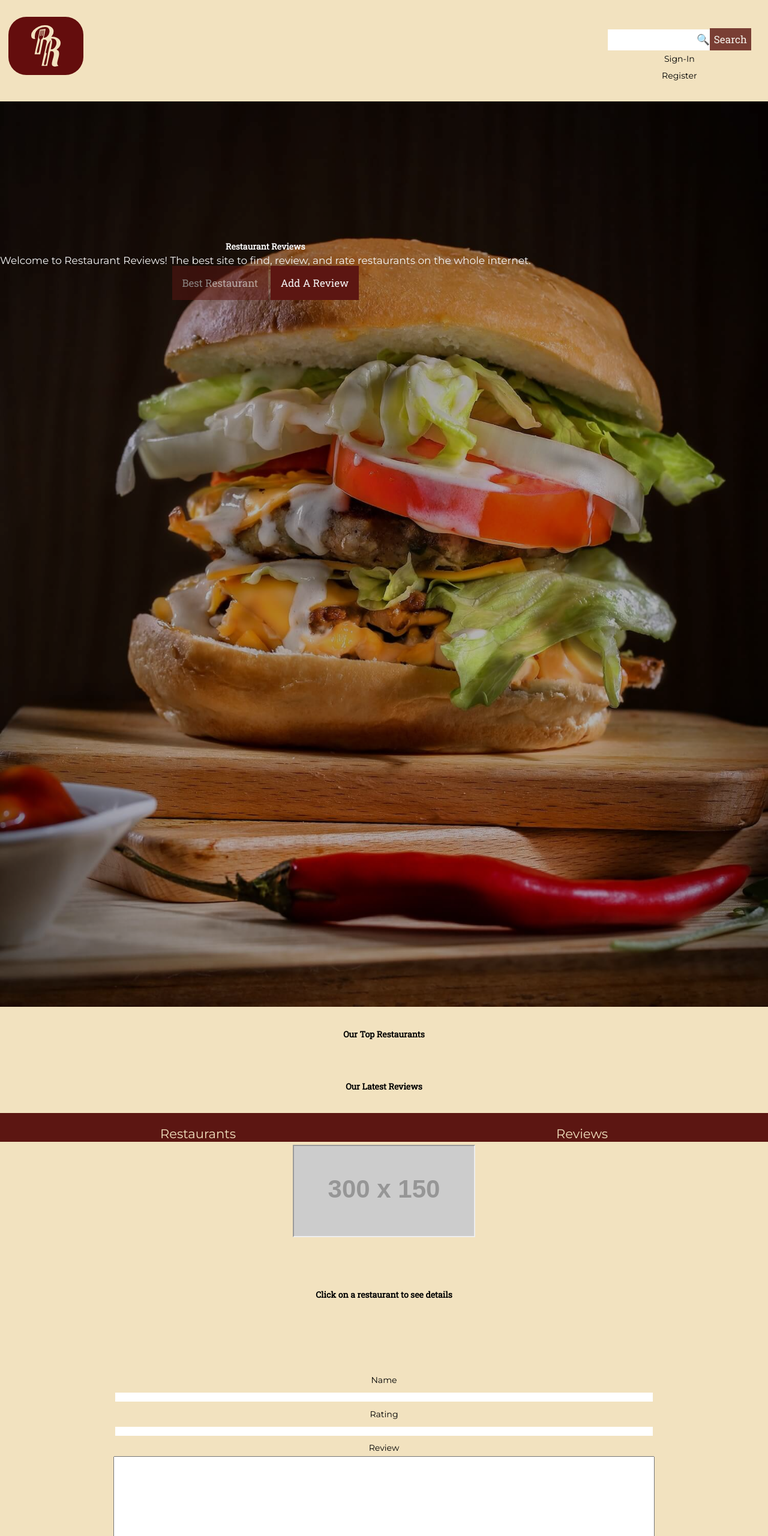
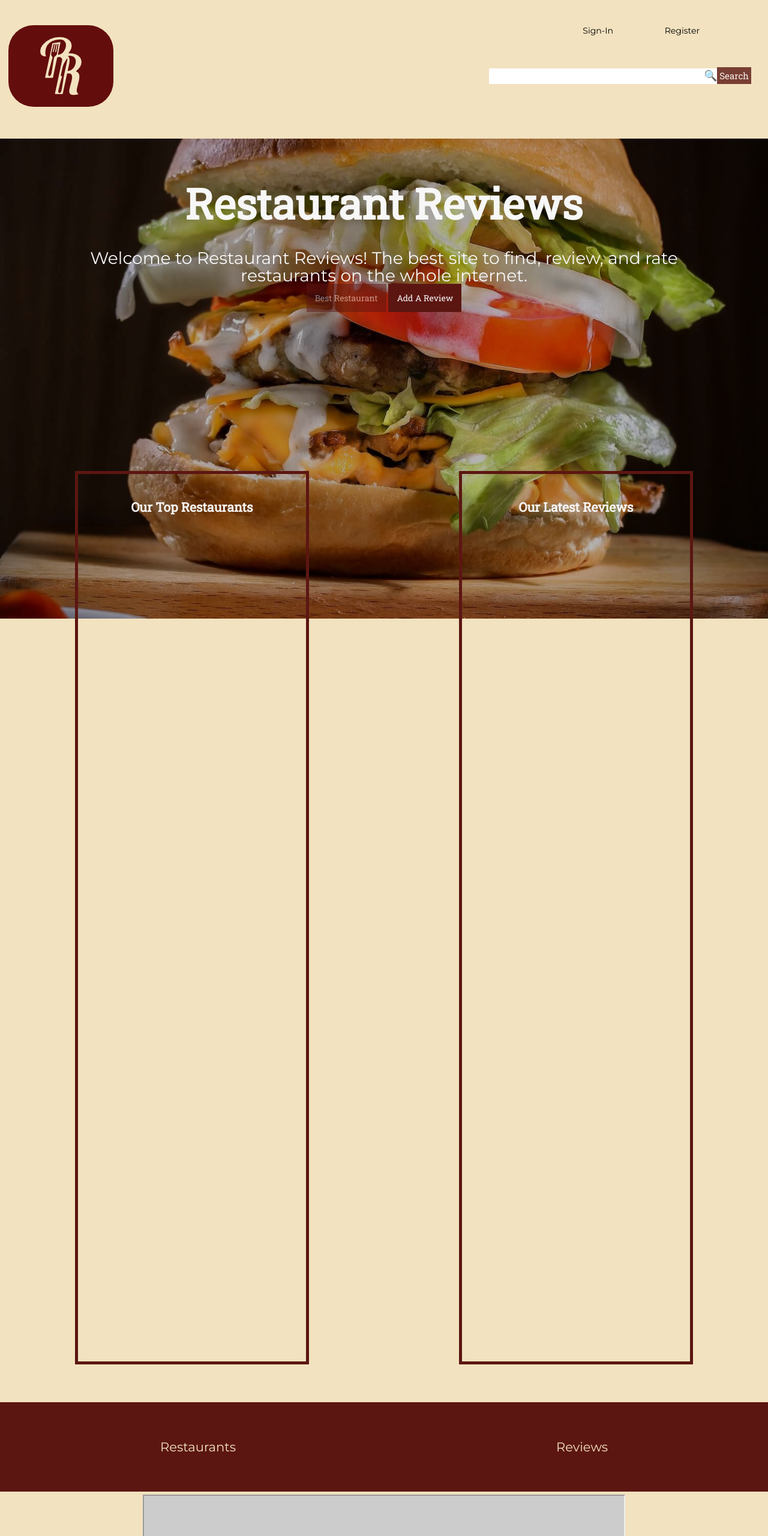
Before and after one commit to ivan0010wang/ivan0010wang.github.io, a plain HTML site: page index.html in a window 1280 px wide. Shown: the top 2560 px of the page at 60% size. Drawn offline with Linux system fonts and the light colour scheme; files that its build step writes are made by us from their sources; no server answers; placeholder pictures from the web are drawn by us.

Commit message:
NO.MORE.LAYOUT.BREAKS

```diff
--- a/index.html
+++ b/index.html
@@ -14,9 +14,8 @@
 <body>
     <div class="page-container">
         <header>
-
             <nav class="nav-bar">
-                <div class="logo-container"><img src="/images/restaurant-reviews.svg" alt="Restaurant Reviews Logo" height="125" width="125"></div>
+                <div class="logo-container"><img src="/images/restaurant-reviews.svg" alt="Restaurant Reviews Logo" ></div>
                 <div class="client-tools">
                     <div class="search">
                         <input type="text" placeholder="&#x1F50D;"><button>Search</button>
@@ -47,8 +46,8 @@
             </div>
         </div>
         <div class="totals">
-            <span class="total-restaurants" id="totalRestaurants"><br>Restaurants</span>
-            <span class="total-reviews" id="totalReviews"><br>Reviews</span>
+            <span class="total-restaurants" id="totalRestaurants">Restaurants<br></span>
+            <span class="total-reviews" id="totalReviews">Reviews<br></span>
         </div>
         <div class="all-restaurants">
             <div class="promo1">
@@ -63,20 +62,17 @@
             <div class="restaurant-attributes">
                 <h1>Click on a restaurant to see details</h1>
             </div>
-            <div class="restaurant-grade"></div>
         </div>
-
+        <div class="reviews">
             <form action="" class="enter-review">
-            <label for="name">Name</label><br>
+                <label for="name">Name:</label><br>
                 <input type="text" id="name" name="name"><br>
-            <label for="rating">Rating</label><br>
+                <label for="rating">Rating:</label><br>
                 <input type="number" id="rating" name="rating" min="1" max="5"><br>
-            <label for="Review">Review</label><br>
+                <label for="Review">Review:</label><br>
                 <textarea id="review" rows="10" cols="50"></textarea><br>
                 <input type="submit" value="Submit your review">
             </form>
-    </div>
-    <div class="reviews">
             <div class="review1"></div>
             <div class="review2"></div>
             <div class="review3"></div>
@@ -127,7 +123,6 @@
             <a href="https://github.com/IvanTheWonderful">Ivan      </a>
             <a href="https://github.com/JordanHofer92">Jordan     </a>
         </div>
-        </div>
         </footer>
     </div>
     <script src="./scripts/pleaseWork.js"></script>
--- a/styles/main.css
+++ b/styles/main.css
@@ -86,6 +86,12 @@ ul {
     padding: 1em;
 }
 
+.logo-container {
+    width: 100px;
+    height: 100px;
+    align-self: center;
+}
+
 .client-tools {
     display: flex;
     flex-direction: column;
@@ -96,8 +102,8 @@ ul {
 
 .client-tools input {
     margin-top: 2em;
-    height: 2em;
-    width: 170px;
+    height: 1.5em;
+    width: 120px;
     border: none;
 }
 
@@ -110,11 +116,11 @@ ul {
 }
 
 .client-tools button {
-    padding: 7px;
+    padding: 4px;
     background-color: rgb(92, 22, 18);
     color: #f7f7f7;
     opacity: 0.8;
-    font-size: 17px;
+    font-size: 15px;
 }
 
 .client-tools button:hover {
@@ -222,7 +228,7 @@ p {
 }
 
 .restaurant-button-active{
-    background: rgb(255, 94, 0);
+    background: rgb(92, 22, 18);
     text-decoration: underline;
 }
 
@@ -240,8 +246,9 @@ p {
 }
 
 form {
+    margin-top: 1em;
     text-align: center;
-    color: black;
+    color: rgb(92, 22, 18);
     line-height: 2em;
 }
 
@@ -350,19 +357,6 @@ footer a:hover {
     margin-top: 1.5em;
 }
 
-
-.promo2 {
-    display: flex;
-    justify-content: center;
-    margin-bottom: .5em;
-}
-
-.promo2 iframe {
-    width: 300px;
-    height: 150px;
-    background-image: url(https://via.placeholder.com/300x150);
-}
-
 footer {
     background: #000000;
     color: #F7F7F7;
@@ -371,9 +365,10 @@ footer {
     max-height: 100%;
     max-width: 100%;
     padding: 2em;
+}
 
 .logo-footer h1 {
-    font-size: 4em;
+    font-size: 2em;
     grid-area: title;
     color: white;
 }
@@ -406,17 +401,48 @@ footer a:hover {
 }
 
 @media only screen and (min-width: 600px) {
+
+    .logo-container {
+        width: 150px;
+        height: 150px;;
+        margin-top: 2em;
+    }
+
+    .client-tools {
+        display: flex;
+        flex-direction: column-reverse;
+        justify-content: space-around;
+    }
+
+    .client-tools input {
+        width: 300px;
+        margin-bottom: 2em;
+    }
+
     .sign-in {
         display: flex;
-            justify-content: space-between;
-            margin-right: 5em;
+        justify-content: space-around;
+        margin-top: 2em;
     }
     .sign-in br {
         display: none;
     }
-        .home-cards {
+
+    .top-restaurants {
+        border: white solid 5px;
+        margin-bottom: 1em;
+    }
+
+    .latest-reviews {
         border: white solid 5px;
     }
+
+    .promo1 iframe {
+        width: 500px;
+        height: 200px;
+        background-image: url(https://via.placeholder.com/500x200);
+    }
+
     .review1 {
         border: white solid 5px;
     }
@@ -426,6 +452,13 @@ footer a:hover {
     .review3 {
         border: white solid 5px;
     }
+
+    .promo2 iframe {
+        width: 500px;
+        height: 200px;
+        background-image: url(https://via.placeholder.com/500x200);
+    }
+
     footer {
         height: 300px;
         font-size: .5em;
@@ -483,37 +516,61 @@ footer a:hover {
 }
 
 @media only screen and (min-width: 900px) {
+
     button {
         font-size: 1em;
     }
+
     .page-container {
         display: grid;
-            grid-template-areas: "nav-bar" "home" "home-cards" "totals" "all-restaurants" "current-restaurant" "reviews" "site-info";
-            grid-template-rows: .05fr 1fr 2fr .15fr .5fr .5fr .5fr .05fr;
+        grid-template-areas:
+         "nav-bar"
+         "home"
+         "home-cards"
+         "totals"
+         "all-restaurants"
+         "current-restaurant"
+         "reviews"
+         "site-info";
+        grid-template-rows: .05fr .30fr .5fr .10fr .25fr .25fr .25fr .05fr;
         grid-template-columns: 1fr;
     }
+
     .nav-bar {
         grid-area: nav-bar;
         display: flex;
         justify-content: space-between;
     }
+
+    .logo-container {
+        width: 175px;
+        height: 175px;;
+        margin-top: 2em;
+    }
+
     .client-tools {
         display: flex;
-            flex-direction: row;
+        flex-direction: column-reverse;
         text-align: center;
-            align-items: center;
+        justify-content: initial;
+        margin-bottom: 3em;
     }
+
     .client-tools input {
-            margin-bottom: 1em;
         width: 380px;
     }
+
     .sign-in {
-            margin-left: 2em;
-            margin-top: 2em;
+        margin-left: 5em;
+        margin-top: 1em;
+        display: flex;
+        justify-content: space-evenly;
     }
+
     input {
         width: 15em;
     }
+
     .home {
         grid-area: home;
         text-align: center;
@@ -542,7 +599,6 @@ footer a:hover {
         display: flex;
         flex-direction: row;
         justify-content: space-around;
-            max-height: 90%;
         margin-top: 3em;
         margin-bottom: 3em;
     }
@@ -555,158 +611,185 @@ footer a:hover {
         font-weight: 800;
         color: #000000;
     }
+
     .top-restaurants {
         border: 5px solid rgb(92, 22, 18);
         width: 18em;
+        height: 70em;
         position: relative;
         margin-top: 5%;
         font-size: 1.5em;
         line-height: 4em;
     }
+
     .latest-reviews {
         border: 5px solid rgb(92, 22, 18);
         width: 18em;
+        height: 70em;
         position: relative;
         margin-top: 5%;
         font-size: 1.5em;
         line-height: 4em;
     }
+
     .totals {
         grid-area: totals;
         display: flex;
         justify-content: space-around;
     }
+
     .promo1 iframe {
         width: 800px;
         height: 250px;
         background-image: url(https://via.placeholder.com/800x250);
     }
+
     .all-restaurants {
         grid-area: all-restaurants;
     }
+
     .current-restaurant {
         grid-area: current-restaurant;
     }
-        .attribute-icons {
-            display: flex;
-            flex-direction: column;
-            margin-top: 3em;
-            justify-content: space-around;
-            max-width: 40%;
-            margin-left: 30%;
-        }
+
     .reviews {
         grid-area: reviews;
         display: grid;
         max-width: 100%;
-            grid-template-areas: "review1 review-images" "review2 review-images" "review3 advert";
-            grid-template-rows: .25fr .25fr .25fr;
+        grid-template-areas:
+        "revform revform"
+        "review1 review-images"
+        "review2 review-images"
+        "review3 advert";
+        grid-template-rows: 1fr .25fr .25fr .25fr;
         grid-template-columns: .4fr .65fr;
         grid-gap: 1em;
     }
-        input {
-            width: 15%
+
+    .enter-review {
+        grid-area: revform;
+        text-align: left;
+        margin-left: 15%;
     }
+
+
     textarea {
-            width: 15%;
+        width: 500px;
     }
+
     .review1 {
         grid-area: review1;
         margin: 2em;
         border: 1px solid black;
     }
+
     .review-images {
         display: grid;
-            grid-template-areas: "main-img main-img main-img" "thumb-img1 thumb-img2 thumb-img3";
-            grid-template-rows: 1fr 1fr;
+        grid-template-areas:
+        "main-img main-img main-img"
+        "thumb-img1 thumb-img2 thumb-img3";
+        grid-template-rows: 2fr 1fr;
         grid-template-columns: 1fr 1fr 1fr;
         grid-area: review-images;
-            /* margin: 0 4% 12% 5%; */
     }
+
     .review2 {
         grid-area: review2;
         border: 1px solid yellow;
         margin: 2em;
     }
+
     .review3 {
         grid-area: review3;
         margin: 2em;
         border: 1px solid teal;
     }
+
     .promo2 {
         grid-area: advert;
     }
+
     .promo2 iframe {
         width: 400px;
         height: 300px;
         background-image: url(https://via.placeholder.com/400x300);
     }
+
     .main-img {
         grid-area: main-img;
         min-width: 0;
         min-height: 0;
         overflow: hidden;
     }
+
     .thumb-img1 {
         grid-area: thumb-img1;
         min-width: 0;
         min-height: 0;
         overflow: hidden;
     }
+
     .thumb-img2 {
         grid-area: thumb-img2;
         min-width: 0;
         min-height: 0;
         overflow: hidden;
     }
+
     .thumb-img3 {
         grid-area: thumb-img3;
         min-width: 0;
         min-height: 0;
         overflow: hidden;
     }
+
     footer {
         height: 600px;
-            font-size: 1.2em;
+        font-size: 1em;
     }
+
     .site-info {
         grid-area: site-info;
         display: grid;
-            grid-template-areas: "logo title . about" "feature . . about" "feature . . ." "copyright names names names";
+        grid-template-areas:
+        "logo title . about"
+        "feature . . about"
+        "feature . . ."
+        "copyright names names names";
         grid-template-rows: 1fr 1fr 1fr 1fr;
         grid-template-columns: 1fr 1fr 1fr 1fr;
     }
+
     .logo-footer {
         display: flex;
-            padding: 1em;
         grid-area: logo;
     }
-        .logo-footer img {
-            margin-top: 0 2em;
-        }
+
     .logo-footer h1 {
-            font-size: 4em;
         grid-area: title;
         color: white;
-            padding: 0 2em;
     }
+
     .about-project {
         display: flex;
-            padding: 1em;
     }
+
     .about-project p {
-            font-size: 2em;
+        font-size: 1em;
     }
+
     .title-footer {
         justify-self: flex-start;
         align-self: start;
         grid-area: about;
     }
+
     .site-features {
         grid-area: feature;
     }
+
     .site-features p {
-            font-size: 1.5em;
+        font-size: 1em;
     }
 
     .copyright {
@@ -718,6 +801,6 @@ footer a:hover {
     }
 
     .dev-names a {
-        font-size: 1.5em;
+        font-size: 1em;
     }
 }
```
Lines whose indentation alone changed are shown as unchanged.
